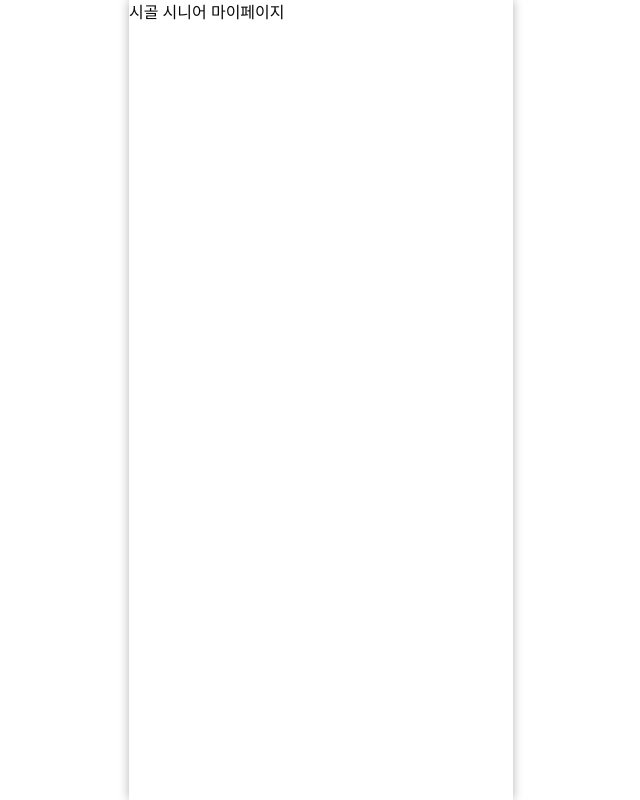
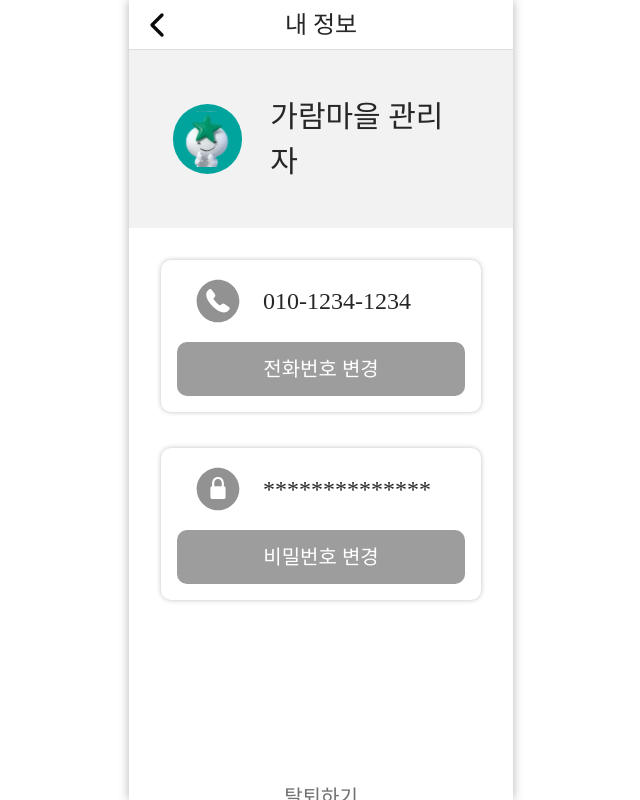
Before and after one commit to hanaro7team1/frontend, a Next.js app: page /admin/mypage in a window 1280 px wide. Shown: the whole page, without its empty margins (319-959 px from the left). Built offline with nearby package versions, Linux system fonts and the light colour scheme; a web font is replaced by a local one.

Commit message:
Feat: mypage pages & components

```diff
--- a/src/app/admin/mypage/contact/page.tsx
+++ b/src/app/admin/mypage/contact/page.tsx
@@ -1,3 +1,44 @@
+'use client'
+import { Button, Input, Txt } from "@/components/atoms";
+import { Header } from "@/components/common";
+import { useState } from "react";
+import Image from "next/image";
+import NoticeModal from "@/components/domain/admin/mypage/NoticeModal";
+
 export default function AdminContactPage() {
-  return <div>시골 시니어 마이페이지 - 연락처 변경</div>;
+  // db
+  const hostPhone = "010-1234-1234";
+
+  const [phone, setPhone] = useState(hostPhone);
+  const [newPhone, setNewPhone] = useState("");
+  const [openNotice, setOpenNotice] = useState(false);
+
+  const editPhone = () => {
+    setPhone(newPhone.trim());
+    setOpenNotice(true);
+  };
+
+  return (
+    <>
+      <Header title="전화번호 변경"/>
+
+      <div className="p-8 flex flex-col gap-4">
+        <Txt size={24} className="text-gray-070">기존 전화번호</Txt>
+        <div className="flex items-center gap-3">
+          <Image src='/icons/Ic_Phone_big.svg' alt="수화기" width={35} height={35}/>
+          <Txt size={24}>{phone}</Txt>
+        </div>
+
+        <div className="flex flex-col gap-4 mt-[30px]">
+          <Txt size={24} className="text-gray-070">변경할 전화번호</Txt>
+          <Input value={newPhone} onChange={(e: React.ChangeEvent<HTMLInputElement>) => setNewPhone(e.target.value)}
+            placeholder="변경할 전화번호를 입력하세요"/>
+        </div>
+
+        <Button title="변경하기" color="pink" onClick={editPhone}/>
+      </div>
+
+      <NoticeModal open={openNotice} text="전화번호" />
+    </>
+  );
 }
--- a/src/app/admin/mypage/page.tsx
+++ b/src/app/admin/mypage/page.tsx
@@ -1,3 +1,38 @@
+'use client'
+import { useRouter} from 'next/navigation';
+import { Txt } from "@/components/atoms";
+import { Header } from "@/components/common";
+import Image from 'next/image';
+import ChangeBox from '@/components/domain/admin/mypage/ChangeBox';
+
 export default function AdminMyPage() {
-  return <div>시골 시니어 마이페이지</div>;
+  const router = useRouter();
+  const hostMember = {
+    villageName: "가람마을",
+    phone: "010-1234-1234",
+  }
+  const {villageName, phone} = hostMember
+
+  return (
+    <>
+      <Header title="내 정보" />
+      <div className='bg-gray-484/10 p-11 flex gap-7 items-center justify-center'>
+          <div className="w-[70px] h-[70px] rounded-full bg-[#00A49D]  grid place-items-center">
+            <Image src='/images/Img_Mypage_Profile.svg' alt='프로파일' width={50} height={50} className="object-contain"/>
+          </div>
+          <Txt size={30}>{villageName} 관리자</Txt>
+      </div>
+
+      <div className='flex flex-col p-8 gap-9'>
+          <ChangeBox buttonTxt={'전화번호 변경'} phoneNum={phone} />
+          <ChangeBox buttonTxt={'비밀번호 변경'} />
+      </div>
+
+        <button type="button" onClick={() => router.push('/admin/mypage/quit')}
+          className="mt-[150px] block w-fit mx-auto bg-transparent
+                      underline underline-offset-4 decoration-gray-070">
+          <Txt className='text-gray-070'>탈퇴하기</Txt>
+        </button>
+    </>
+  );
 }
--- a/src/app/admin/mypage/pwd/page.tsx
+++ b/src/app/admin/mypage/pwd/page.tsx
@@ -1,3 +1,60 @@
-export default function AdminPwdPage() {
-  return <div>시골 시니어 마이페이지 - 비밀번호 변경</div>;
+'use client'
+import { Button, Input, Txt } from "@/components/atoms";
+import { Header, Modal } from "@/components/common";
+import { PasswordField } from "@/components/domain/admin/auth/PasswordField";
+import NoticeModal from "@/components/domain/admin/mypage/NoticeModal";
+import useValidation from "@/hooks/auth/useValidation";
+import { useState } from "react";
+
+export default function AdmainPwdPage() {
+  const {form, errors, handleChange} = useValidation();
+
+  const [openNotice, setOpenNotice] = useState(false);
+  const editPwd = () => {
+    setOpenNotice(true);
+  };
+
+  return (
+    <>
+      <Header className="mb-[50px]" title="비밀번호 변경" />
+
+      <div className="flex flex-col gap-9 p-8">
+        <div>
+          <Txt size={24}>기존 비밀번호</Txt>
+          <Input placeholder="기존 비밀번호를 입력해 주세요" />
+        </div>
+
+        <div>
+          <Txt size={24}>비밀번호</Txt>
+          <PasswordField
+            value={form.password}
+            placeholder={'영문자,숫자,특수문자를 포함한 8~20자'}
+            onChange={(v) => handleChange('password', v)}
+          />
+          {errors.password && (
+            <Txt size={18} className='text-pink-a76'>
+              {errors.password}
+            </Txt>
+          )}
+        </div>
+        <div>
+          <Txt size={24}>비밀번호 확인</Txt>
+          <PasswordField
+            value={form.confirmPassword}
+            placeholder={'변경할 비밀번호를 한번 더 입력하세요'}
+            onChange={(v) => handleChange('confirmPassword', v)}
+          />
+          {errors.confirmPassword && (
+            <Txt size={18} className='text-pink-a76'>
+              {errors.confirmPassword}
+            </Txt>
+          )}
+        </div>
+
+        <Button title="변경하기" color="pink" onClick={editPwd}/>
+      </div>
+
+      <NoticeModal open={openNotice} text="비밀번호"/>
+    </>
+  );
 }
--- a/src/app/admin/mypage/quit/page.tsx
+++ b/src/app/admin/mypage/quit/page.tsx
@@ -1,3 +1,30 @@
+'use client'
+
+import { Button, Input, Txt } from "@/components/atoms";
+import { Header, Modal } from "@/components/common";
+import { useRouter } from "next/navigation";
+import { useState } from "react";
+
 export default function AdminQuitPage() {
-  return <div>시골 시니어 마이페이지 - 회원 탈퇴</div>;
+  const router = useRouter();
+  const [isModalOpen, setIsModalOpen] = useState(false);
+  const openModal = () => {setIsModalOpen(true)};
+
+  return (
+    <>
+      <Header className="mb-[50px]" title="회원 탈퇴" />
+
+      <div  className="p-8 flex flex-col gap-5">
+        <Txt size={24}>비밀번호 확인</Txt>
+        <Input placeholder="비밀번호를 입력해 주세요" />
+        <Button title="탈퇴하기" color="pink" onClick={openModal}/>
+      </div>
+
+      {isModalOpen && (
+        <Modal grayBtnText="아니요" greenBtnText="네" onClickGrayBtn={() => router.back()} onClickGreenBtn={() => router.push('/auth')}>
+          정말 탈퇴하시겠어요?
+        </Modal>
+      )}
+    </>
+  );
 }
--- /dev/null
+++ b/src/components/domain/admin/mypage/ChangeBox.tsx
@@ -0,0 +1,22 @@
+import { Button, ShadowBox, Txt } from "@/components/atoms";
+import Image from "next/image";
+import { useRouter } from "next/navigation";
+
+type Props = {
+    buttonTxt:string,
+    phoneNum?:string,
+};
+
+export default function ChangeBox({buttonTxt, phoneNum}:Props) {
+    const router = useRouter();
+
+    return <div>
+        <ShadowBox className="p-4 gap-4">
+            <div className="flex items-center pl-4 gap-5">
+                {phoneNum ? <Image src="/icons/Ic_Phone_circle_fill.svg" alt="전화번호" width={50} height={50}/> : <Image src="/icons/Ic_Lock_circle_fill.svg" alt="비밀번호" width={50} height={50}/>}
+                <Txt size={24}>{phoneNum || "**************"}</Txt>
+            </div>
+            <Button title={buttonTxt} color="gray" onClick={() => phoneNum ? router.push('/admin/mypage/contact') : router.push('/admin/mypage/pwd')}/>
+        </ShadowBox>
+    </div>;
+}
--- /dev/null
+++ b/src/components/domain/admin/mypage/NoticeModal.tsx
@@ -0,0 +1,28 @@
+'use client'
+
+import { Button, Txt } from "@/components/atoms";
+import { useRouter } from "next/navigation";
+
+type Props = {
+    open: boolean;
+    text?: string;
+};
+
+export default function NoticeModal({open, text}: Props) {
+    const router = useRouter();
+    if(!open){ return null;}
+
+    const message = `${text}가 변경되었어요`;
+
+    return (
+        <div className="fixed inset-0 z-50 flex items-center justify-center bg-black/40 p-4">
+            <div className="w-[372px] h-[193px] shrink-0 rounded-[10px]
+                    border border-[#DEDEDE] bg-white p-5 shadow-md
+                    flex flex-col items-center justify-between">
+                <Txt size={26} className="text-center">{message}</Txt>
+                <Button title="확인" color="pink" className="w-[337px] h-[56px]"
+                    onClick={() => router.back()}/>
+            </div>
+        </div>
+    );
+}
```
